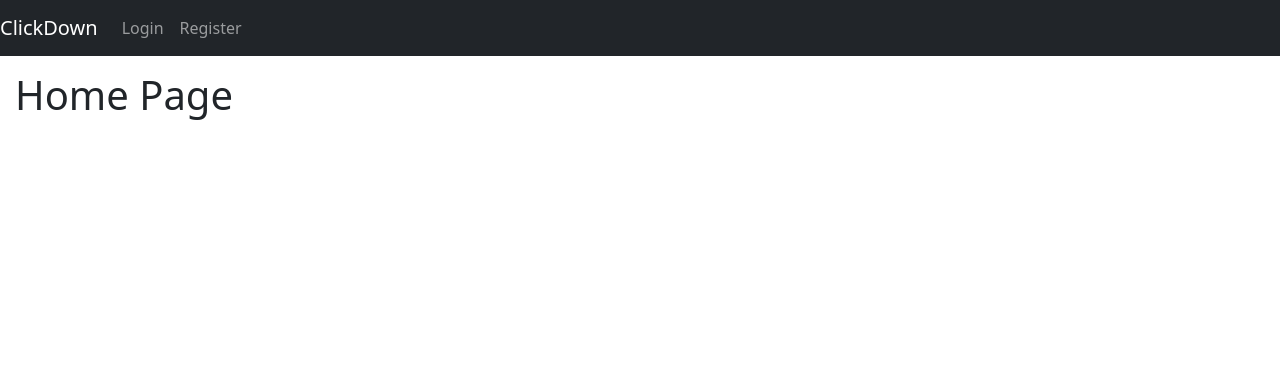
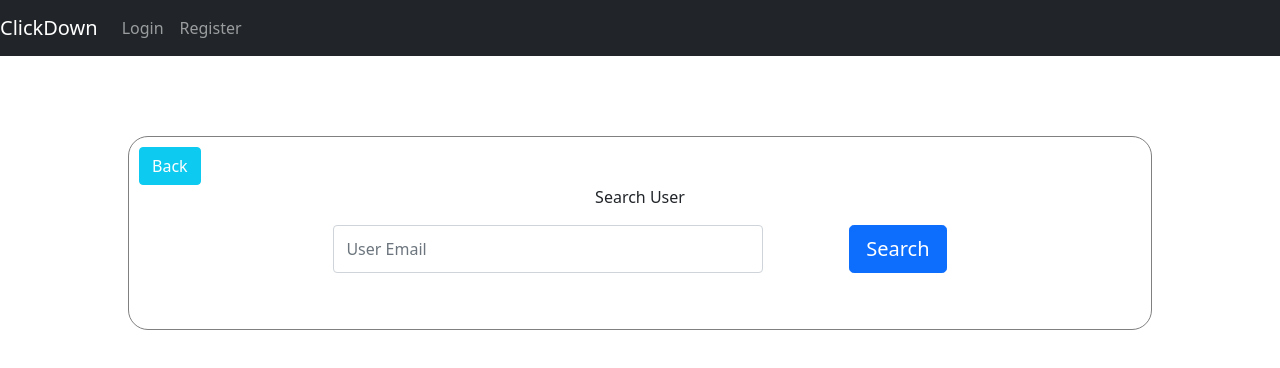
Before and after one commit to z5219951/task-master, a React (Create React App) app in the folder frontend/: page /searchuser in a window 1280 px wide. Shown: the top 368 px of the page. Built offline with nearby package versions, Linux system fonts and the light colour scheme.

Commit message:
add:search user for connection

```diff
--- a/frontend/src/App.js
+++ b/frontend/src/App.js
@@ -18,6 +18,7 @@ import NavbarControl from './components/NavbarControl'
 import store from './store';
 import { connect } from 'react-redux';
 import UserRequest from './pages/UserRequest';
+import SearchUser from './pages/SearchUser';
 
 function App() {
 
@@ -25,10 +26,10 @@ function App() {
     <>
       <NavbarControl/>
       <Switch>
-        <Route path='/profile' component={Profile} />
-        <Route path='/updateprofile' component={UpdateProfile} />
-        <Route path='/createtask' component={CreateTask} />
-        <Route path='/taskboard' component={Taskboard}/>
+        <Route path='/profile' exact component={Profile} />
+        <Route path='/updateprofile' exact component={UpdateProfile} />
+        <Route path='/createtask' exact component={CreateTask} />
+        <Route path='/taskboard' exact component={Taskboard}/>
         <Route path='/login' exact component={Login} />
         <Route path='/register' exact component={Register} />
         <Route path='/forget' exact component={ForgetPass} />
@@ -37,6 +38,7 @@ function App() {
         <Route path='/checkCode' exact component={CheckCode} />
         <Route path='/home' exact component={Home}/>
         <Route path='/userrequest' exact component={UserRequest} />
+        <Route path='/searchuser' exact component={SearchUser} />
         <Route path='/' component={Home} />
       </Switch>
     </>
--- /dev/null
+++ b/frontend/src/pages/SearchUser.js
@@ -0,0 +1,161 @@
+import React, {Component, Fragment} from 'react'
+import 'bootstrap/dist/css/bootstrap.css';
+import './Login.css'
+import axios from 'axios'
+import store from '../store';
+import { Button, Modal } from 'react-bootstrap';
+import './UserRequest.css'
+import { Alert } from 'bootstrap';
+
+class SearchUser extends Component{
+    constructor(props) {
+        super(props);
+        // get id
+        const id = Number(store.getState().id);
+        this.state = {
+            id:id,
+            email:'',
+            show:false,
+            list:[],
+            noResult:'',
+            requestUser:'',
+            emailAlert:''
+
+        }
+    }
+    handleShow = (e)=>{
+        // send request
+        const type = e.target.name;
+        const requestUser = Number(this.state.requestUser);
+        if(type === "profile") {
+            alert("go to profile")
+            // send profile user id
+            const action = {
+                type:'user_profile',
+                value:requestUser
+            }
+            store.dispatch(action);
+        } else {
+            try {
+                const userId = Number(this.state.id);
+                const data = {userId:userId,requestUser:requestUser};
+                axios.post("http://localhost:5000/request_search_email", data).then((res)=>{
+                    const result = true;
+                    if(result) {
+                        this.setState(()=>({
+                            inform:'Connection request sent!'
+                        }))
+                    } else {
+                        this.setState(()=>({
+                            inform:'You already have sent the connection or you already have connected with this user'
+                        }))
+                    }
+                });
+            } catch (error) {
+                console.log(error)
+            }
+            this.setState(()=>(
+                {
+                    show:true
+                }
+            ))
+        }
+    }
+    handleClose = ()=>{
+        this.setState(()=>(
+            {
+                show:false
+            }
+        ))
+    }
+    handleInput = (e)=>{
+        this.setState(()=>({
+            email:e.target.value,
+            emailAlert:''
+        }))
+    }
+    handleSubmit = ()=>{
+        try {
+            const email = this.state.email;
+            // check email format
+            const testEmail = /^(\w)+(\.\w+)*@(\w)+((\.\w+)+)$/;
+            if(!testEmail.test(email)) {
+                this.setState(()=>({
+                email:'',
+                emailAlert:'Please enter correct Email'
+                }))
+                return;
+            }
+            // send user email to check
+            axios.get('http://localhost:5000/request_search_user').then((res)=>{
+                // store the user id in store
+                console.log(res)
+                // const result = JSON.parse(res.data);
+                const testResult = [
+                    {
+                        requestUser:123,
+                        userName:'test1'
+                    }
+                ];
+                let warn = ''
+                if(testResult.length === 0) {
+                    warn = 'No result'
+                }
+                const requestUser = testResult.requestUser;
+                this.setState(()=>({
+                    list:testResult,
+                    noResult:warn,
+                    requestUser:requestUser
+                }))
+            })
+        } catch (error) {
+
+        }
+    }
+    getItem = ()=>{
+        return (
+            this.state.list.map((item,index)=><div key = {index}className="user_request_box">
+                <p className="user_request_name">{item.userName}</p>
+                <div className='buttonBox'>
+                    <Button variant="secondary" name="profile" value={item.requestUser} onClick={this.handleShow}>View Profile</Button>
+                    <Button variant="primary" name="accept" value={item.requestUser} onClick={this.handleShow}>Request Connection</Button>
+                </div>
+            </div>)
+        )
+    }
+    handleBack = ()=>{
+        this.props.history.push('./taskboard');
+    }
+    render(){
+        return (
+            <Fragment>
+                <div className='request_container'>
+                <button type="button" className="btn btn-info btn-xs request_back" onClick={this.handleBack}>Back</button>
+                    <p>Search User</p>
+                    <div className='serach_box'>
+                        <input type="email" id="inputEmail" className="form-control" placeholder="User Email" onChange={this.handleInput} name="email" value = {this.state.email}/>
+                        <p className="alertName">{this.state.emailAlert}</p>
+                        <button className="btn btn-lg btn-primary btn-block" onClick={this.handleSubmit} type="button" >Search</button>
+                    </div>
+                    <div className='request_list'>
+                        {this.getItem()}
+                    </div>
+                    <p>{this.state.noResult}</p>
+                </div>
+                <Modal show={this.state.show} onHide={this.handleClose}>
+                    <Modal.Header>
+                    <Modal.Title>Connection Request</Modal.Title>
+                    </Modal.Header>
+                    <Modal.Body>{this.state.inform}</Modal.Body>
+                    <Modal.Footer>
+                    <Button variant="secondary" onClick={this.handleClose}>
+                        Close
+                    </Button>
+                    </Modal.Footer>
+                </Modal>
+            </Fragment>
+        )
+    }
+}
+
+export default SearchUser
--- a/frontend/src/pages/UserRequest.css
+++ b/frontend/src/pages/UserRequest.css
@@ -32,3 +32,18 @@
     align-items: center;
     justify-content: space-between;
 }
+.request_back{
+    color: #fff;
+    align-self: flex-start;
+    margin-top: 10px;
+    margin-left: 10px;
+}
+
+.serach_box{
+    display: flex;
+    width: 60%;
+    justify-content: space-between;
+}
+#inputEmail{
+    width: 70%;
+}
--- a/frontend/src/pages/UserRequest.js
+++ b/frontend/src/pages/UserRequest.js
@@ -60,6 +60,12 @@ class UserRequest extends Component{
             this.setState(()=>({
                 inform:'go to profile page',
             }))
+            // send profile user id
+            const action = {
+                type:'user_profile',
+                value:requestUser
+            }
+            store.dispatch(action);
         } else if(name === 'accept') {
             this.setState(()=>({
                 inform:'Accept the connection?',
@@ -134,13 +140,16 @@ class UserRequest extends Component{
                 }))
             })
             } else {
-                Alert("Please try again")
+                alert("Please try again")
             }
 
         })
         } catch (error) {
 
         }
+    }
+    handleBack = ()=>{
+        this.props.history.push('./taskboard');
     }
     getItem = ()=>{
         console.log(this.state.list);
@@ -159,11 +168,13 @@ class UserRequest extends Component{
         return (
             <Fragment>
                 <div className='request_container'>
+                <button type="button" className="btn btn-info btn-xs request_back" onClick={this.handleBack}>Back</button>
                     {/* <p>Search User</p>
                     <div className='serach_box'>
                         <input type="text" id="inputFirstName" className="form-control" placeholder="User Email" onChange={this.handleInput} name="email" value = {this.state.firstName}/>
                         <button className="btn btn-lg btn-primary btn-block" onClick={this.handleSubmit} type="button" >Search</button>
                     </div> */}
+                    <p>Request Lists</p>
                     <div className='request_list'>
                         {this.getItem()}
                     </div>
--- a/frontend/src/store/reducer.js
+++ b/frontend/src/store/reducer.js
@@ -4,7 +4,8 @@
 const defaultState = {
     id:'',
     email:'',
-    loggedIn: false
+    loggedIn: false,
+    userProfile:''
 };
 
 // make sure your action.type  is unique
@@ -25,5 +26,10 @@ export default (state = defaultState, action) =>{
         newState.loggedIn = action.value;
         return newState;
     }
+    if (action.type === 'user_profile') {
+        const newState = JSON.parse(JSON.stringify(state));
+        newState.loggedIn = action.value;
+        return newState;
+    }
     return state;
 }
--- a/frontend/testDb.json
+++ b/frontend/testDb.json
@@ -5,6 +5,14 @@
       "userName": "test1"
     }
   ],
+  "request_search_email": [
+    {
+      "userId": 0,
+      "requestUser": null,
+      "id": 1
+    }
+  ],
+  "request_search_user": [],
   "user_request_accept": [],
   "user_request_decline": [],
   "tasks": [
```
